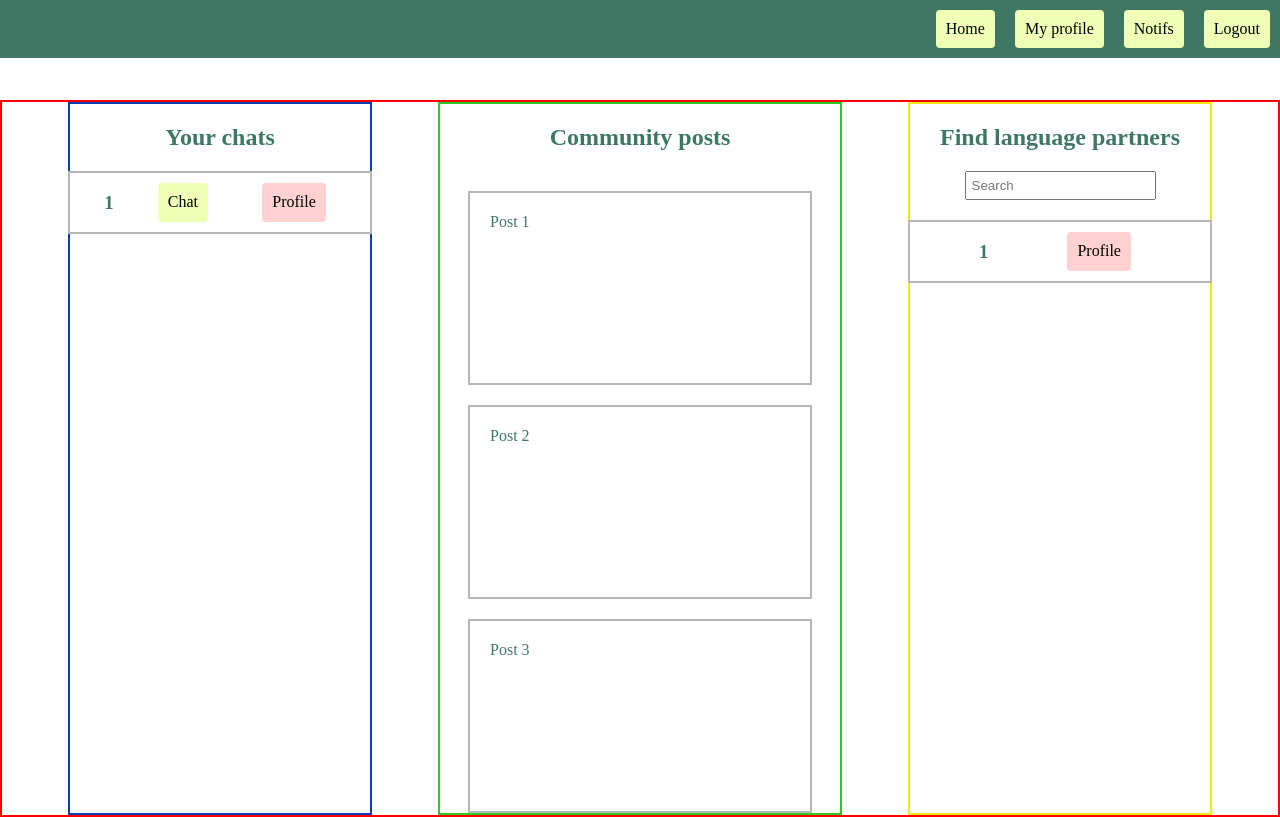
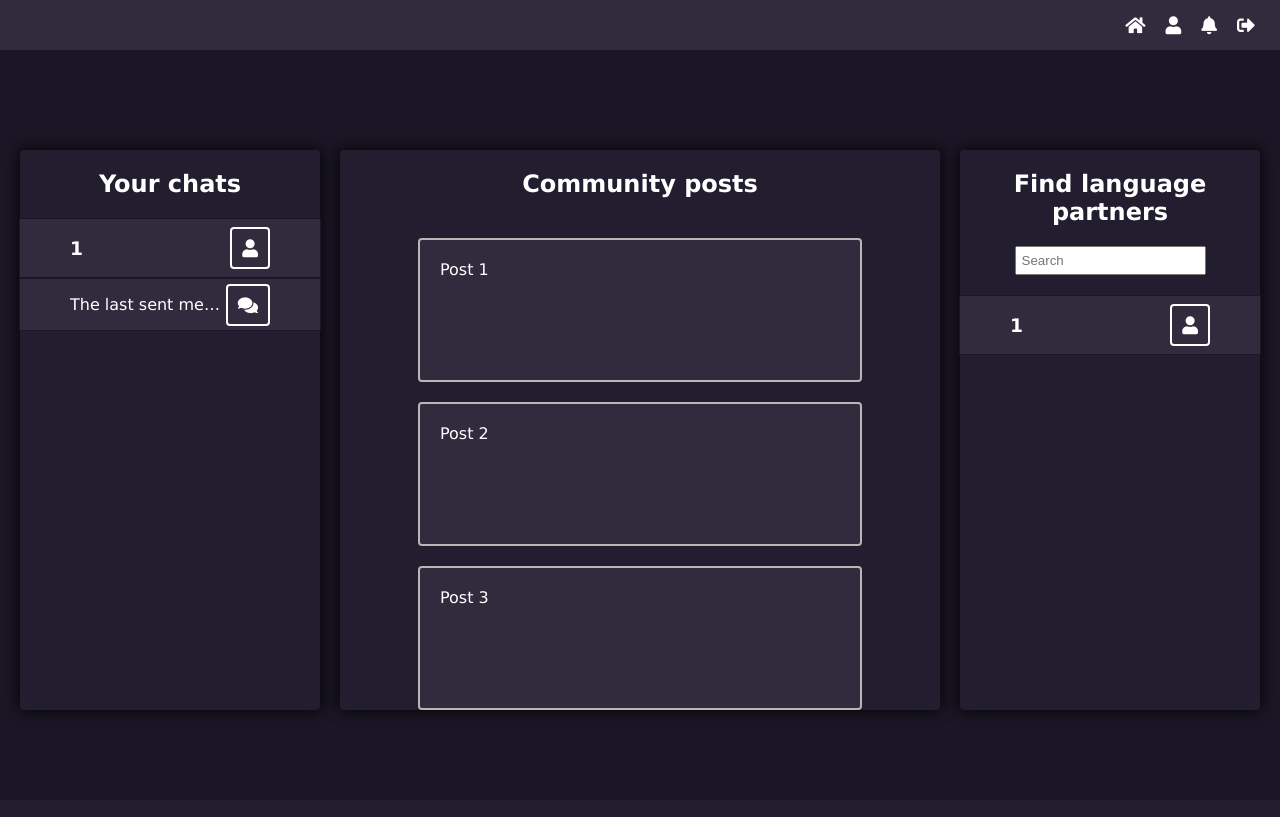
Before and after one commit to Savones/SpeakSprouts, a Flask app: template templates/new.html in a window 1280 px wide. After the commit the page ends 722 px from the top, so only its background shows below. Run offline with Flask 3, Linux system fonts and the light colour scheme; the template is opened without the code that fills it: most values are stand-ins (such as "Sample title", 1, 10 or a date in 2020).

Commit message:
styling changes

```diff
--- a/static/main.css
+++ b/static/main.css
@@ -1,11 +1,56 @@
+:root {
+    --light-yellow: #312b3d;
+    --sandy-brown: #221d2f;
+    --muddy-brown: #000000;
+    --dark-purple: #ffffff;
+    --tea-green: #e2eed6;
+    --dark-blue: #00242f;
+    --black: #000000;
+    --dark1: #1a1625;
+  }
+
 body {
     margin: 0px;
-    margin-top: 100px;
-    background-color: rgb(255, 255, 255);
+    margin-top: 150px;
+    background-color: var(--dark1);
     display: flex;
     justify-content: center;
     align-items: center;
-    color: rgb(62, 120, 101);
+    color: var(--dark-purple);
+    font-family: Verdana, Geneva, Tahoma, sans-serif;
+}
+
+i {
+    color: var(--dark-purple);
+    font-size: 18px;
+    padding: 10px;
+    transition: 0.3s;
+}
+
+a {
+    display: flex;
+    text-decoration: none;
+}
+
+i:hover {
+    color: var(--muddy-brown);
+}
+
+.button {
+    border-style: none;
+    background-color: var(--light-yellow);
+    border: 2px solid var(--dark-purple);
+    padding: 15px;
+    margin: 10px;
+    color: var(--dark-purple);
+    transition: 0.3s;
+    cursor: pointer;
+    border-radius: 4px;
+    font-size: 16px;
+}
+
+.button:hover {
+    background-color: var(--muddy-brown);
 }
 
 .flex_container {
@@ -16,55 +61,76 @@ body {
 }
 
 nav {
+    height: 50px;
     display: flex;
     width: 100%;
     position: fixed;
     top: 0;
-    background-color: rgb(62, 120, 101);
+    background-color: var(--light-yellow);
     justify-content: flex-end;
+    align-items: center;
+    padding-right: 30px;
 }
 
 .main_container {
-    border: 2px solid red;
     display: flex;
     width: 100%;
     justify-content: space-evenly;
     flex-wrap: wrap;
+    max-width: 1400px;
 }
 
 .find_container {
     display: flex;
     align-items: center;
     flex-direction: column;
-    border: 2px solid rgb(243, 232, 19);
     width: 300px;
+    border-radius: 4px;
+    text-align: center;
+    background-color: var(--sandy-brown);
+    box-shadow: 0px 0px 15px var(--black);
 }
 
 .chats_container {
     display: flex;
     align-items: center;
     flex-direction: column;
-    border: 2px solid rgb(8, 63, 183);
     width: 300px;
+    border-radius: 4px;
+    background-color: var(--sandy-brown);
+    box-shadow: 0px 0px 15px var(--black);
+}
+
+.chat_box {
+    display: flex;
+    flex-direction: column;
+    margin-bottom: 20px;
+    background-color: var(--light-yellow);
+    color: var(--dark-purple);
 }
 
 .community_posts_container {
+    background-color: var(--sandy-brown);
     display: flex;
     align-items: center;
     flex-direction: column;
-    border: 2px solid rgb(47, 201, 33);
-    width: 400px;
+    width: 600px;
     gap: 20px;
+    border-radius: 4px;
+    box-shadow: 0px 0px 15px var(--black);
 }
 
-.chats_container div, .find_container div, .community_posts_container div {
-    border: 2px solid rgb(183, 183, 183);
+.find_container div{
     width: 300px;
 }
 
 .community_posts_container div {
-    height: 150px;
+    height: 100px;
     padding: 20px;
+    border: 2px solid rgb(183, 183, 183);
+    width: 400px;
+    border-radius: 4px;
+    background-color: var(--light-yellow);
 }
 
 .search_bar {
@@ -83,25 +149,6 @@ form {
     align-items: center;
 }
 
-a {
-    text-decoration: none;
-    border-style: none;
-    background-color: rgb(239, 255, 181);
-    padding: 10px;
-    font-size: 16px;
-    border-radius: 4px;
-    margin: 10px;
-    color: rgb(0, 0, 0);
-}
-
-a:hover {
-    background-color: rgb(231, 231, 231);
-}
-
-ul a {
-    background-color: rgb(255, 239, 218);
-}
-
 ul {
     display: flex;
     flex-direction: column;
@@ -114,21 +161,27 @@ ul {
 
 .user_links {
     display: flex;
-    justify-content: space-evenly;
+    justify-content: space-between;
+    width: 300px;
+    border: 1px solid var(--dark1);
 }
 
 .user_link {
     width: min-content;
+    text-decoration: none;
+    border-style: none;
+    padding: 10px;
+    font-size: 16px;
+    border-radius: 4px;
+    margin: 10px;
 }
 
-.profile_link {
-    background-color: rgb(255, 209, 209);
-}
-
-.request_link {
-    width: 100px;
-    text-align: center;
-    background-color: rgb(159, 237, 237);
+.latest_message {
+    width: 150px;
+    margin-left: 50px;
+    white-space: nowrap;
+    overflow: hidden;
+    text-overflow: ellipsis;
 }
 
 .chat_form {
@@ -147,6 +200,7 @@ textarea {
     width: 350px;
     height: 100px;
     resize: none;
+    background-color: #ffffff;
 }
 
 .messages_container {
@@ -154,7 +208,7 @@ textarea {
     width: 350px;
     display: flex;
     flex-direction: column;
-    height: 600px;
+    height: 400px;
     border-top: 1px solid rgb(178, 178, 178);
     border-bottom: 1px solid rgb(178, 178, 178);
     overflow-y: auto;
@@ -196,10 +250,10 @@ textarea {
     flex-direction: column;
     position: absolute;
     z-index: 10;
-    background-color: rgb(62, 120, 101);
+    background-color: var(--dark-purple);
     width: 500px;
     height: 500px;
-    color: rgb(255, 255, 255);
+    color: var(--light-yellow);
 }
 
 .timestamp {
@@ -220,4 +274,26 @@ textarea {
     display: flex;
     padding: 10px;
     gap: 20px;
+    background-color: var(--light-yellow);
 }
+
+.icon {
+    color: var(--dark-purple);
+    border: 2px solid var(--dark-purple);
+    border-radius: 4px;
+    align-self: center;
+    margin-right: 50px;
+}
+
+.icon:hover {
+    border: 2px solid var(--muddy-brown);
+}
+
+.username {
+    margin-left: 50px;
+}
+
+.brown {
+    background-color: var(--light-yellow);
+    color: var(--dark-purple);
+}
--- a/templates/chat.html
+++ b/templates/chat.html
@@ -29,7 +29,7 @@
 
     <form class="chat_form" method="POST" action="/chat?username={{ other_chatter }}">
         <textarea type="text" name="message"></textarea><br>
-        <input type="submit" value="Send">
+        <input type="submit" value="Send" class="button">
     </form>
 </div>
 {% endblock %}
--- a/templates/edit.html
+++ b/templates/edit.html
@@ -5,7 +5,7 @@
     <form method="POST" action="/profile?username={{ session.username }}">
         <p>Your bio</p>
         <textarea type="text" name="bio"></textarea><br>
-        <button type="button" onclick="openLanguageSelection()">Add language</button>
+        <button class="button" type="button" onclick="openLanguageSelection()">Add language</button>
         <div id="languages_selection" class="hidden">
             {% for item in languages %}
             <div class="language_box">
@@ -14,7 +14,7 @@
             </div>
             {% endfor %}
         </div>
-        <input type="submit" value="Save">
+        <input type="submit" value="Save" class="button">
     </form>
 </div>
 {% endblock %}
--- a/templates/index.html
+++ b/templates/index.html
@@ -1,6 +1,6 @@
 {% extends "layout.html" %}
 {% block buttons %}{% endblock %}
 {% block content %}
-    <a href="/open_login">Login</a>
-    <a href="/open_register">Register</a>
+    <a class="button" href="/open_login">Login</a>
+    <a class="button" href="/open_register">Register</a>
 {% endblock %}
--- a/templates/layout.html
+++ b/templates/layout.html
@@ -5,14 +5,15 @@
         <meta name="viewport" content="width=device-width, initial-scale=1.0">
         <title>SpeakSprouts</title>
         <link rel="stylesheet" href="static/main.css">
+        <link rel="stylesheet" href="https://cdnjs.cloudflare.com/ajax/libs/font-awesome/5.15.3/css/all.min.css">
     </head>
     <body>
         <nav>
             {% block buttons %}
-            <a href="/open_new?username={{ session.username }}">Home</a>
-            <a href="/profile?username={{ session.username }}">My profile</a>
-            <a href="/notifs?username={{ session.username }}">Notifs</a>
-            <a href="/logout">Logout</a>
+            <a href="/open_new?username={{ session.username }}"><i class="fa fa-home "></i></a>
+            <a href="/profile?username={{ session.username }}"><i class="fa fa-user "></i></a>
+            <a href="/notifs?username={{ session.username }}"><i class="fa fa-bell "></i></a>
+            <a href="/logout"><i class="fas fa-sign-out-alt"></i></a>
             {% endblock %}
         </nav>
         {% block content %}{% endblock %}
--- a/templates/login.html
+++ b/templates/login.html
@@ -7,6 +7,6 @@
         <input type="text" name="username"></p>
         <p>Password:<br>
         <input type="password" name="password"></p>
-        <input type="submit" value="Login">
+        <input type="submit" value="Login" class="button">
     </form>
 {% endblock %}
--- a/templates/new.html
+++ b/templates/new.html
@@ -4,10 +4,15 @@
     <div class="chats_container">
         <h2>Your chats</h2>
         {% for item in items %}
-        <div class="user_links">
-            <h3>{{ item[0] }}</h3>
-            <a class="user_link" href="/open_chat?username={{ item[0] }}">Chat</a>
-            <a class="user_link profile_link" href="/profile?username={{ item[0] }}">Profile</a>
+        <div class="chat_box">
+            <div class="user_links">
+                <h3 class="username">{{ item[0] }}</h3>
+                <a href="/profile?username={{ item[0] }}"><i class="fa fa-user icon"></i></a>
+            </div>
+            <div class="user_links">
+                <p class="latest_message">The last sent message is here.</p>
+                <a href="/open_chat?username={{ item[0] }}"><i class="fa fa-comments icon"></i></a>
+            </div>
         </div>
         {% endfor %}
     </div>
@@ -23,9 +28,9 @@
         <h2>Find language partners</h2>
         <input class="search_bar" type="search" placeholder="Search">
         {% for thing in also_items %}
-        <div class="user_links">
-            <h3>{{ thing[0] }}</h3>
-            <a class="user_link profile_link" href="/profile?username={{ thing[0] }}">Profile</a>
+        <div class="user_links brown">
+            <h3 class="username">{{ thing[0] }}</h3>
+            <a href="/profile?username={{ thing[0] }}"><i class="fa fa-user icon"></i></a>
         </div>
         {% endfor %}
     </div>
--- a/templates/notifs.html
+++ b/templates/notifs.html
@@ -8,8 +8,8 @@
     <div class="notif_container">
         <p>{{ notif[1] }} sent a message:</p>
         <p>{{ notif[2] }}</p>
-        <a href="/request_answer?answer=rejected&id={{ notif[0] }}" class="user_link profile_link">Deny</a>
-        <a href="/request_answer?answer=accepted&id={{ notif[0] }}" class="user_link">Accept</a>
+        <a href="/request_answer?answer=rejected&id={{ notif[0] }}" class="button">Deny</a>
+        <a href="/request_answer?answer=accepted&id={{ notif[0] }}" class="button">Accept</a>
     </div>
     {% endfor %}
 </div>
--- a/templates/register.html
+++ b/templates/register.html
@@ -7,6 +7,6 @@
         <input type="text" name="username"></p>
         <p>Password:<br>
         <input type="password" name="password"></p>
-        <input type="submit" value="Register">
+        <input type="submit" value="Register" class="button">
     </form>
 {% endblock %}
```
Also changed, not shown: templates/profile.html (+4 -4 lines), testing.py (+3 -9 lines).
